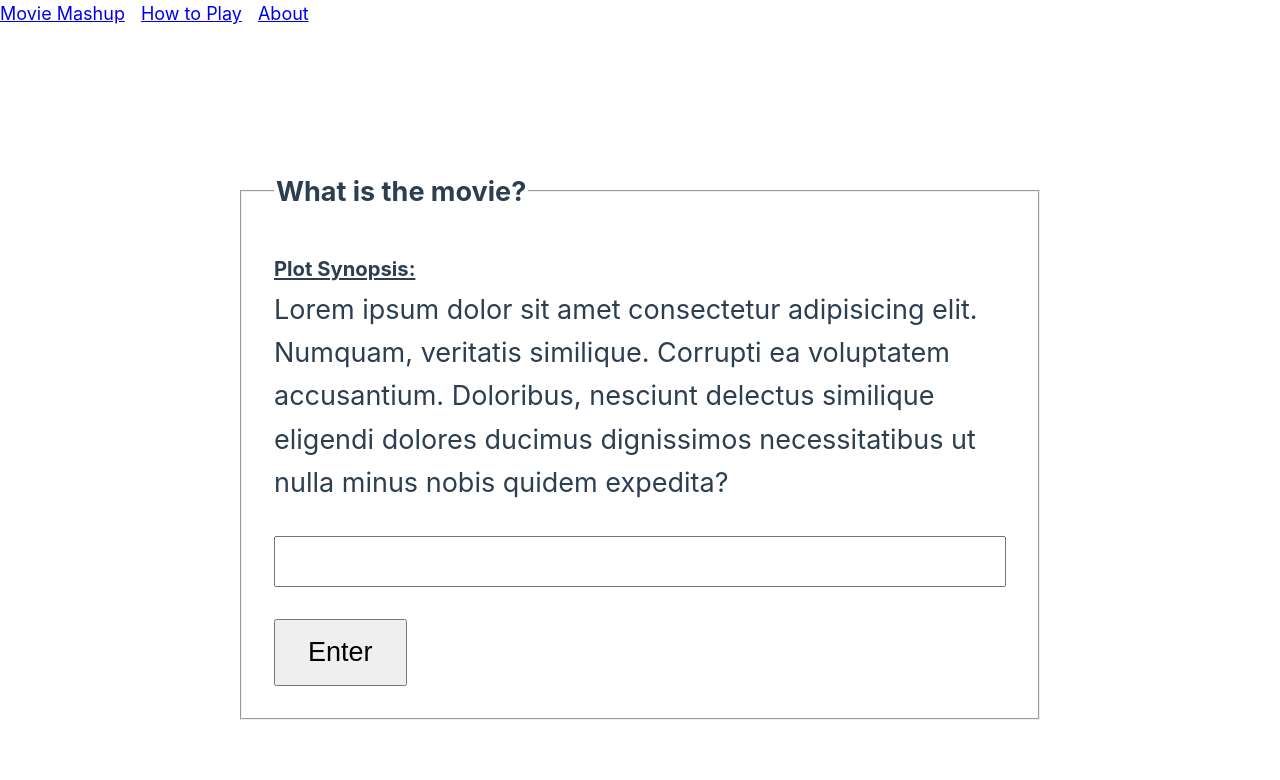
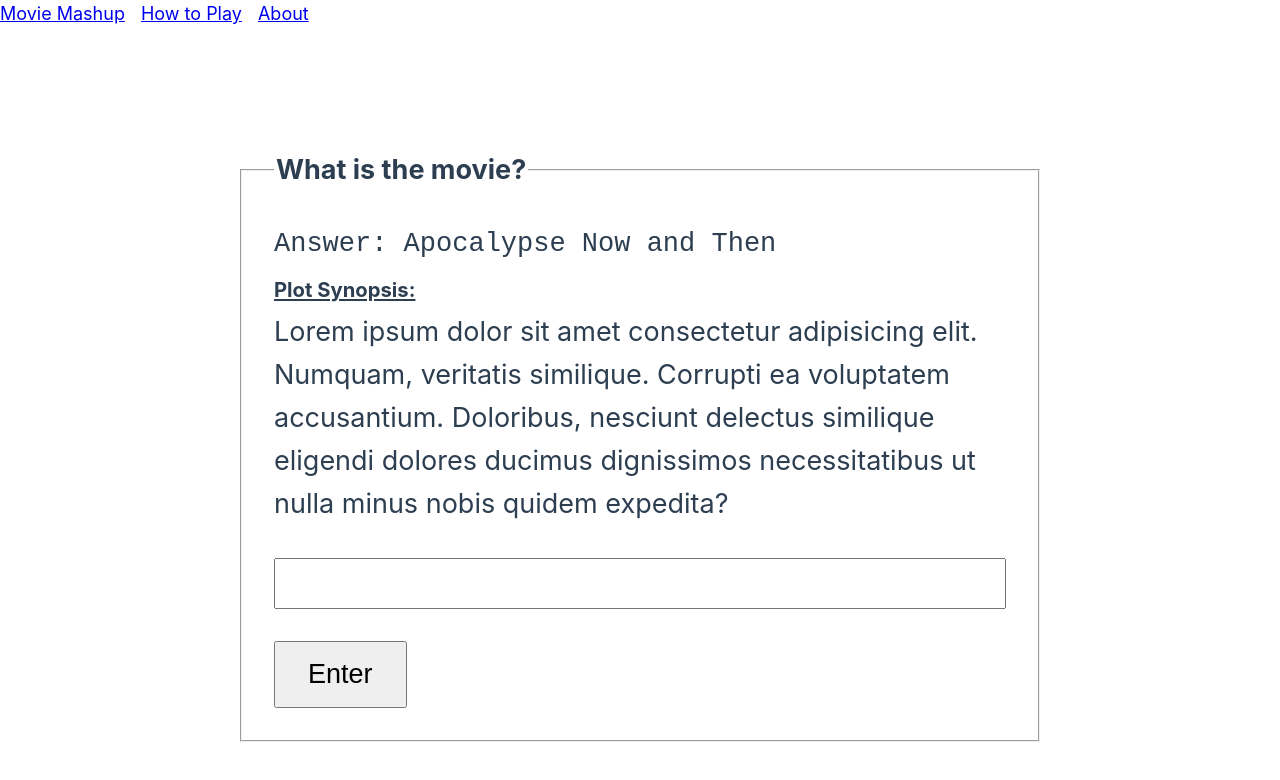
Before and after one commit to ashpoz/movie-mashup, a Vue app: page /game in a window 1280 px wide. Shown: the top 780 px of the page. Built offline with nearby package versions, Linux system fonts and the light colour scheme.

Commit message:
starting to hook up dummy data and form functionality

```diff
--- /dev/null
+++ b/src/lib/getRandomMovie.ts
@@ -0,0 +1,11 @@
+import movies from '../data/movies.json';
+
+export function getRandomMovie() {
+  // TODO: set up with API
+  // const response = await fetch(movies);
+  // const data = await response.json();
+  const data = movies;
+  const randomArrIndex = Math.floor(Math.random() * data.length);
+
+  return data[randomArrIndex]
+}
--- a/src/views/GameView.vue
+++ b/src/views/GameView.vue
@@ -1,4 +1,17 @@
-<script setup></script>
+
+<script setup>
+import {ref} from 'vue';
+
+import { getRandomMovie } from '../lib/getRandomMovie';
+
+const randomMovie = getRandomMovie();
+const movieSynopsis = randomMovie?.synopsis;
+
+let answer = ref(null)
+
+// TODO starting to hook up dummy data and form functionality
+
+</script>
 <style scoped>
 main {
   grid-template-columns: 1fr;
@@ -43,13 +56,12 @@
       <form>
         <fieldset>
           <legend>What is the movie?</legend>
+          <pre>Answer: {{ randomMovie.answer }}</pre>
           <label>Plot Synopsis:</label>
           <p>
-            Lorem ipsum dolor sit amet consectetur adipisicing elit. Numquam, veritatis similique.
-            Corrupti ea voluptatem accusantium. Doloribus, nesciunt delectus similique eligendi
-            dolores ducimus dignissimos necessitatibus ut nulla minus nobis quidem expedita?
+            {{movieSynopsis}}
           </p>
-          <input type="text" />
+          <input ref="answer" type="text" />
           <button type="submit">Enter</button>
         </fieldset>
       </form>
```
